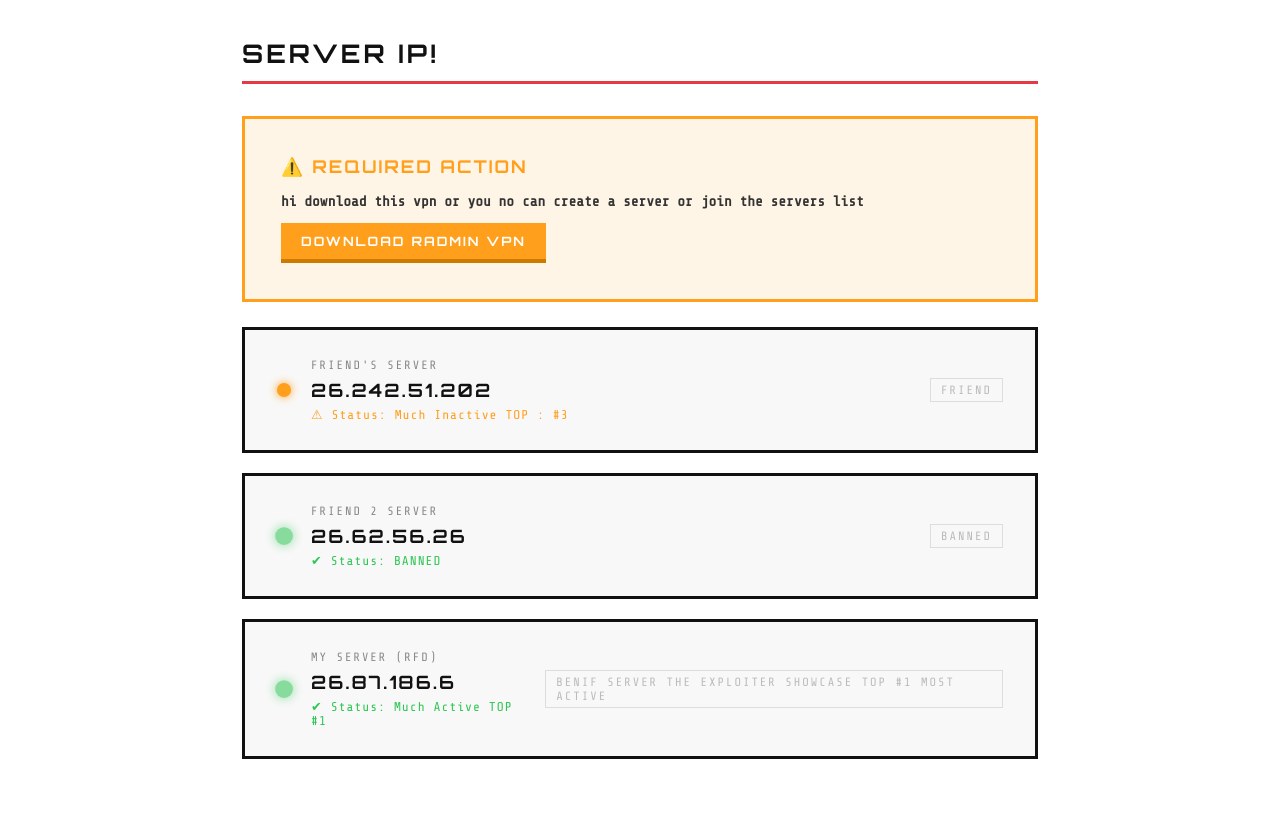
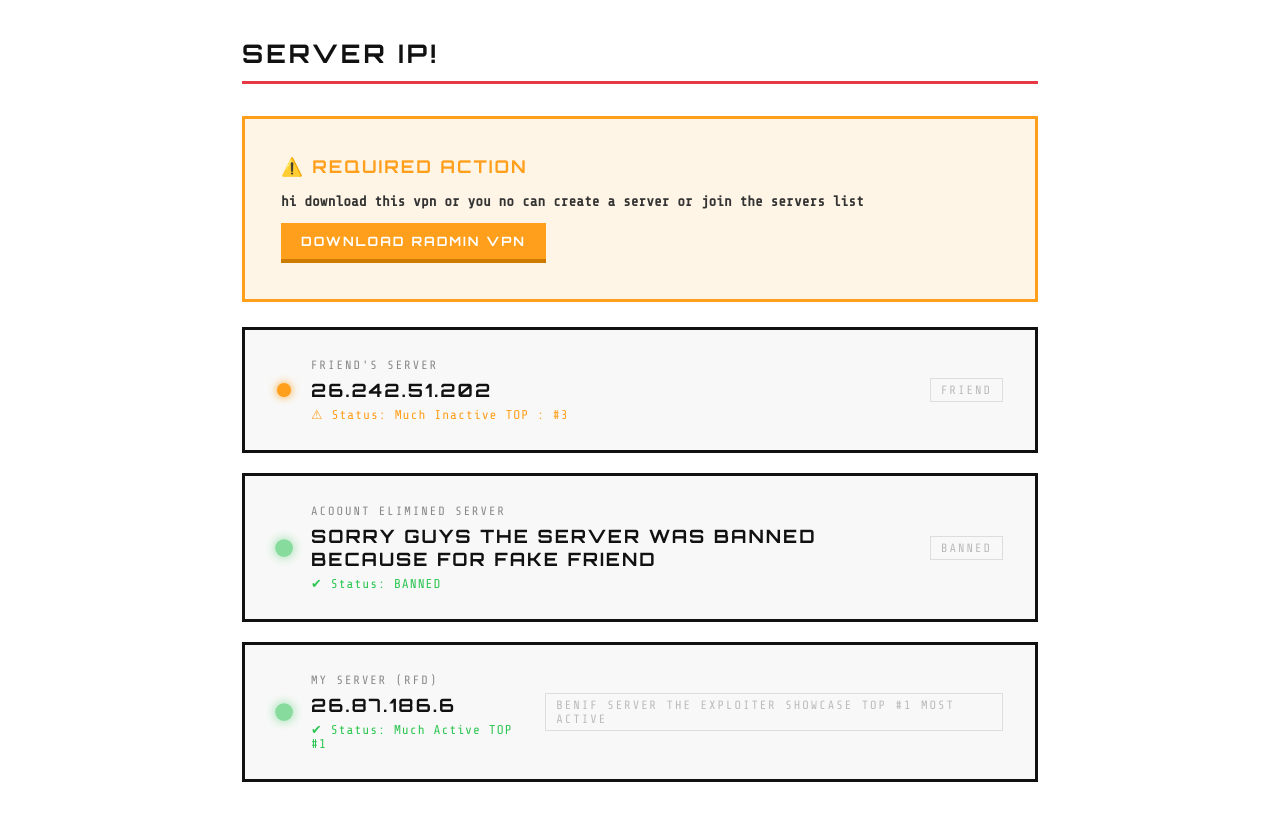
Before and after one commit to benifraysse2-rgb/RFDBenif, a plain HTML site: page index.html in a window 1280 px wide. Both pictures are taken after a click on the button "SERVER IP!". Shown: the part 60-880 px from the top of the page. Drawn offline with nearby package versions, Linux system fonts and the light colour scheme.

Commit message:
Update server information to reflect ban status

```diff
--- a/index.html
+++ b/index.html
@@ -342,8 +342,8 @@
   <div class="ip-card">
     <div class="ip-dot active"></div>
     <div class="ip-info">
-      <div class="ip-label">Friend 2 Server</div>
-      <div class="ip-address">26.62.56.26</div>
+      <div class="ip-label">Acoount elimined Server</div>
+      <div class="ip-address">SORRY GUYS THE SERVER WAS BANNED BECAUSE FOR FAKE FRIEND</div>
       <div class="ip-status active">✔ Status: BANNED</div>
     </div>
     <div class="ip-owner">BANNED</div>
```
